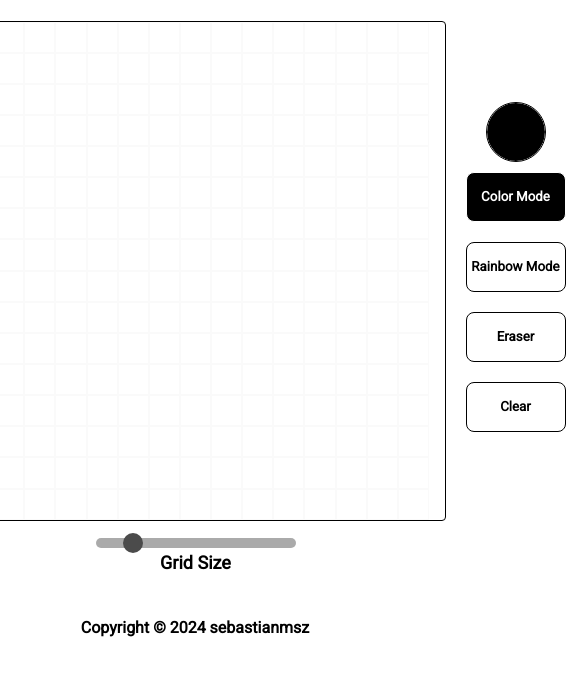
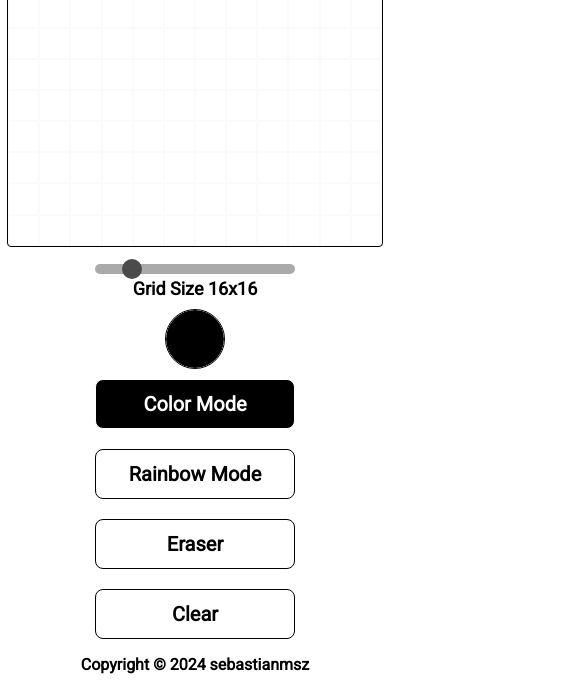
Before and after one commit to sebastianmsz/etch-a-sketch, a plain HTML site: page index.html in a window 390 px wide. Shown: the part 197-886 px from the top of the page, 566 px wide, since content can reach past the window. Before the commit the page ends 844 px from the top, so only its background shows below. Drawn offline with Linux system fonts and the light colour scheme; a web font is replaced by a local one.

Commit message:
Make the page responsive
Make the page responsive for mobile devices; add a grid size indicator so the user knows exactly whats the size of the grid.

```diff
--- a/index.html
+++ b/index.html
@@ -18,7 +18,7 @@
             </div>
             <div class='sliderContainer'>
                 <input type='range' min='1' max='100' value='16' class='slider' id='slider'>
-                <p>Grid Size</p>
+                <p>Grid Size <span id="gridSize">16x16</span></p>
             </div>
         </div>
         <div class='settings'>
--- a/script.js
+++ b/script.js
@@ -1,6 +1,7 @@
 const slider = document.querySelector('#slider');
 slider.addEventListener('input', ()=>{
     createGrid(slider.value)
+    document.querySelector('#gridSize').textContent = `${slider.value}x${slider.value}`;
 });
 
 
--- a/style.css
+++ b/style.css
@@ -11,8 +11,9 @@
 body {
     display: flex;
     justify-content: center;
-    height: 100vh;
     flex-direction: column;
+    position: relative;
+    min-height: 100vh;
 }
 
 header {
@@ -31,6 +32,7 @@ main {
     flex: 1;
     justify-content: center;
     align-items: center;
+    padding-bottom: 40px;
 }
 
 .container {
@@ -48,7 +50,7 @@ main {
 }
 
 .pixel {
-    border: 1px rgba(0, 0, 0, 0.020) solid;
+    border: 1px rgba(0, 0, 0, 0.02) solid;
 }
 
 /*slider*/
@@ -148,10 +150,44 @@ input[type='color']::-webkit-color-swatch {
 footer {
     display: flex;
     justify-content: center;
-    padding: 10px;
+    padding: 15px 0;
+    position: absolute;
+    bottom: 0;
+    width: 100%;
 }
 
 footer a{
     color: black;
     text-decoration: none;
 }
+
+@media (max-width: 600px) {
+    .container {
+        width: 376px;
+        height: 376px;
+        justify-content: center;
+        align-items: center;
+    }
+
+    .settings {
+        margin: 0;
+    }
+
+    header h1 {
+        font-size: 50px;
+    }
+
+    main {
+        flex-direction: column;
+    }
+
+    .button {
+        height: 50px;
+        width: 200px;
+        font-size: 20px;
+    }
+
+    footer {
+        padding-top: ;
+    }
+  }
```
